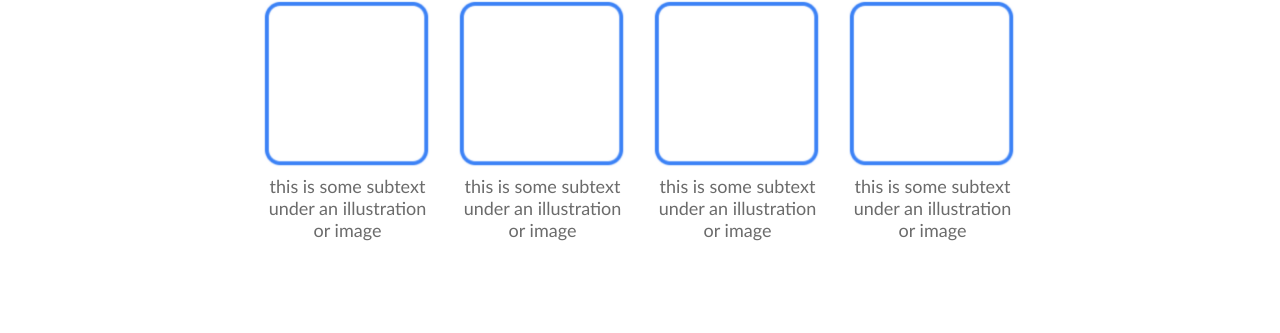
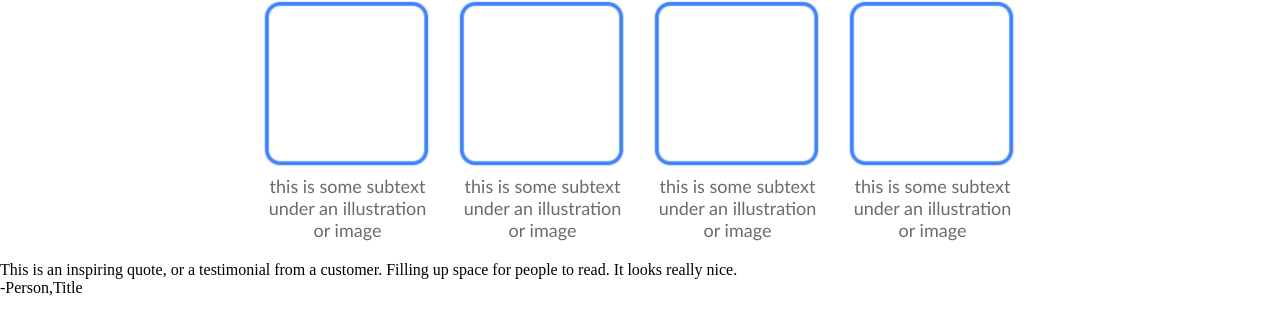
Before and after one commit to phuihumu/webpage, a plain HTML site: page index.html in a window 1280 px wide. Shown: the part 449-782 px from the top of the page. Drawn offline with Linux system fonts and the light colour scheme.

Commit message:
Added quote section to index.html.

```diff
--- a/index.html
+++ b/index.html
@@ -56,5 +56,9 @@
                 </div>
             </div>
         </div>
+        <div class="quote-section">
+            <div class="quote">This is an inspiring quote, or a testimonial from a customer. Filling up space for people to read. It looks really nice.</div>
+            <div class="quoted-person">-Person,Title</div>
+        </div>
     </body>
 </html>
```
